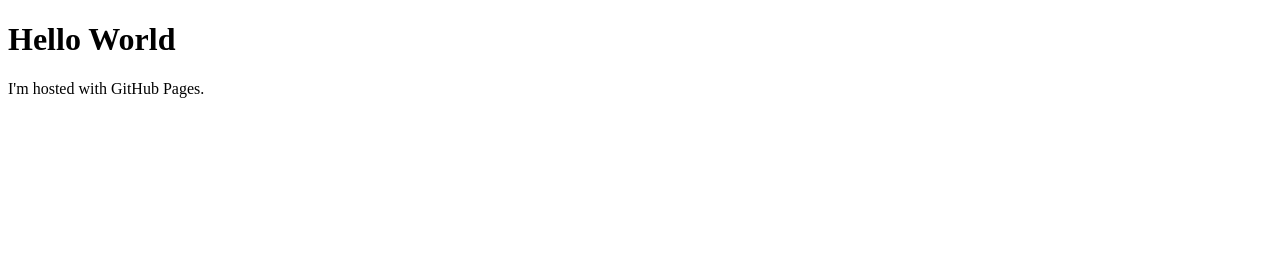
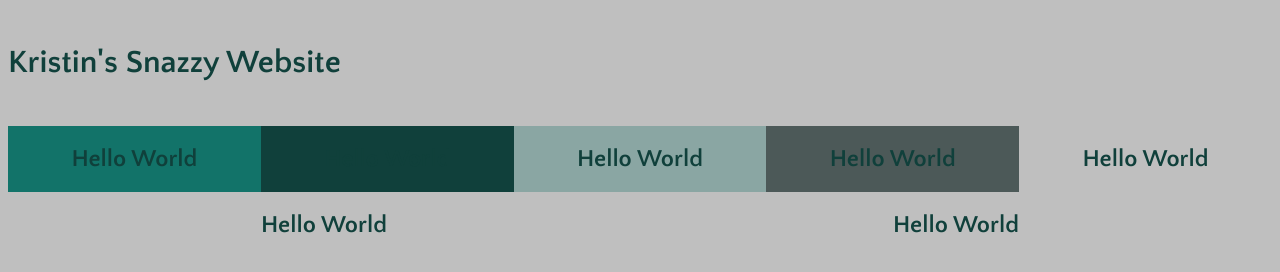
Before and after one commit to KristinLague/KristinLague.github.io, a plain HTML site: page index.html in a window 1280 px wide. Drawn offline with nearby package versions, Linux system fonts and the light colour scheme.

Commit message:
Uploading my files!

```diff
--- a/index.html
+++ b/index.html
@@ -1,7 +1,39 @@
 <!DOCTYPE html>
 <html>
+<link rel="preconnect" href="https://fonts.googleapis.com">
+<link rel="preconnect" href="https://fonts.gstatic.com" crossorigin>
+<link href="https://fonts.googleapis.com/css2?family=Quattrocento+Sans:ital,wght@0,400;0,700;1,400;1,700&display=swap" rel="stylesheet">
+<link rel="stylesheet" href="https://fonts.googleapis.com/css2?family=Material+Symbols+Rounded:opsz,wght,FILL,GRAD@48,400,0,0" />
+<link rel="stylesheet" href="styles.css">
 <body>
-<h1>Hello World</h1>
-<p>I'm hosted with GitHub Pages.</p>
+<div class="row" style="text-align: center; margin-top: 24px; margin-bottom: 24px;">
+    <h1>Kristin's Snazzy Website</h1>
+</div>
+<div class="row">
+    <div class="color1" style="text-align: center">
+        <div><h2>Hello World</h2></div>
+    </div>
+    <div class="color2" style="text-align: center">
+        <div><h2>Hello World</h2></div>
+    </div>
+    <div class="color3" style="text-align: center">
+        <div><h2>Hello World</h2></div>
+    </div>
+    <div class="color4" style="text-align: center">
+        <div><h2>Hello World</h2></div>
+    </div>
+    <div class="color5" style="text-align: center">
+        <div><h2>Hello World</h2></div>
+    </div>
+</div>
+<!--<p>I'm hosted with GitHub Pages.</p>-->
+<div class="row">
+    <div class="column" style="text-align: center">
+        <div><h2>Hello World</h2></div>
+    </div>
+    <div class="column" style="text-align: center">
+        <div><h2>Hello World</h2></div>
+    </div>
+</div>
 </body>
 </html>
--- /dev/null
+++ b/styles.css
@@ -0,0 +1,77 @@
+body{
+    background-color: #BFBFBF;
+}
+
+h1{
+    font-family: 'Quattrocento Sans', sans-serif;
+    font-size: 32px;
+    color: #10403B;
+}
+
+h2{
+    font-family: 'Quattrocento Sans', sans-serif;
+    font-size: 24px;
+    color: #10403B;
+}
+
+.row {
+    display: flex;
+}
+
+.column {
+    flex: 50%;
+    border: #4C5958;
+    border-inline-width: thick;
+}
+
+/*Fonts*/
+/*Icons*/
+
+.material-symbols-rounded {
+    font-variation-settings:
+            'FILL' 0,
+            'wght' 400,
+            'GRAD' 0,
+            'opsz' 48
+}
+
+/*ColorTheme*/
+.color1 {
+    flex: 20%;
+    background-color: #127369;
+}
+
+.color2 {
+    flex: 20%;
+    background-color: #10403B;;
+}
+
+.color3 {
+    flex: 20%;
+    background-color: #8AA6A3;
+}
+
+.color4 {
+    flex: 20%;
+    background-color: #4C5958;
+}
+
+.color5 {
+    flex: 20%;
+    background-color: #BFBFBF;
+}
+
+
+/* Color Theme Swatches in Hex */
+.N-I-S-H-I-K-I-G-O---Furniture-Design-Award-2014-1-hex { color: #127369; }
+.N-I-S-H-I-K-I-G-O---Furniture-Design-Award-2014-2-hex { color: #10403B; }
+.N-I-S-H-I-K-I-G-O---Furniture-Design-Award-2014-3-hex { color: #8AA6A3; }
+.N-I-S-H-I-K-I-G-O---Furniture-Design-Award-2014-4-hex { color: #4C5958; }
+.N-I-S-H-I-K-I-G-O---Furniture-Design-Award-2014-5-hex { color: #BFBFBF; }
+
+/* Color Theme Swatches in RGBA */
+.N-I-S-H-I-K-I-G-O---Furniture-Design-Award-2014-1-rgba { color: rgba(18, 114, 105, 1); }
+.N-I-S-H-I-K-I-G-O---Furniture-Design-Award-2014-2-rgba { color: rgba(15, 63, 58, 1); }
+.N-I-S-H-I-K-I-G-O---Furniture-Design-Award-2014-3-rgba { color: rgba(137, 165, 162, 1); }
+.N-I-S-H-I-K-I-G-O---Furniture-Design-Award-2014-4-rgba { color: rgba(75, 89, 87, 1); }
+.N-I-S-H-I-K-I-G-O---Furniture-Design-Award-2014-5-rgba { color: rgba(191, 191, 191, 1); }
```
